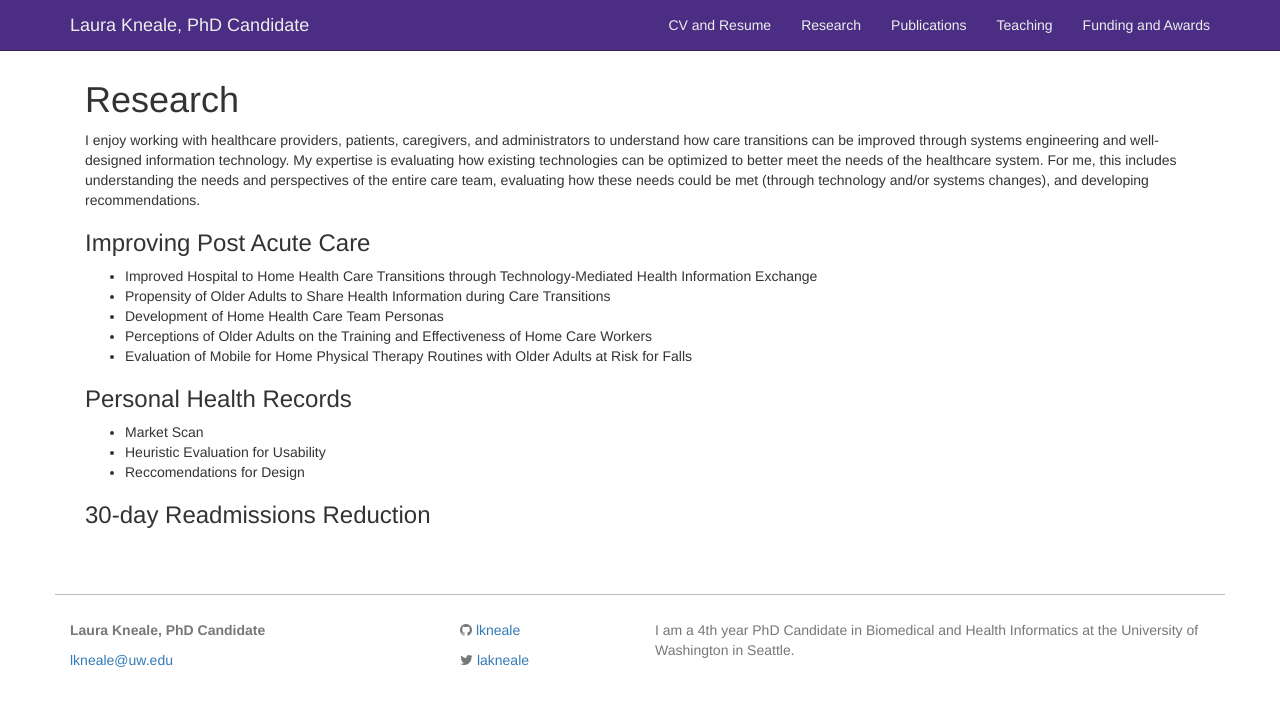
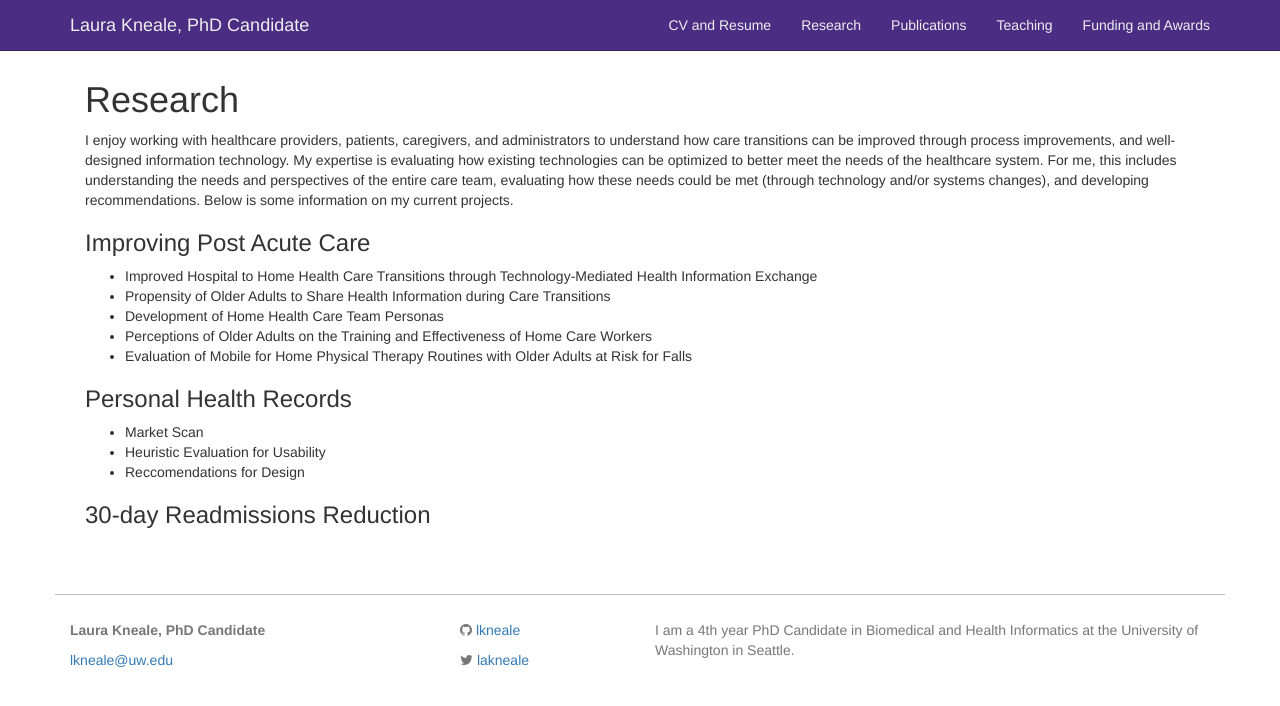
Before and after one commit to lkneale/lkneale.github.io, a Jekyll site: the page built from research.md, in a window 1280 px wide. Shown: the top 706 px of the page. Built offline with Jekyll 4.4.1, drawn with Linux system fonts in a browser that asks for light colours.

Commit message:
Update research.md

```diff
--- a/research.md
+++ b/research.md
@@ -3,7 +3,7 @@
 title: Research
 permalink: /research/
 ---
-I enjoy working with healthcare providers, patients, caregivers, and administrators to understand how care transitions can be improved through systems engineering and well-designed information technology. My expertise is evaluating how existing technologies can be optimized to better meet the needs of the healthcare system. For me, this includes understanding the needs and perspectives of the entire care team, evaluating how these needs could be met (through technology and/or systems changes), and developing recommendations.
+I enjoy working with healthcare providers, patients, caregivers, and administrators to understand how care transitions can be improved through process improvements, and well-designed information technology. My expertise is evaluating how existing technologies can be optimized to better meet the needs of the healthcare system. For me, this includes understanding the needs and perspectives of the entire care team, evaluating how these needs could be met (through technology and/or systems changes), and developing recommendations. Below is some information on my current projects.
 
 ### Improving Post Acute Care
 
```
